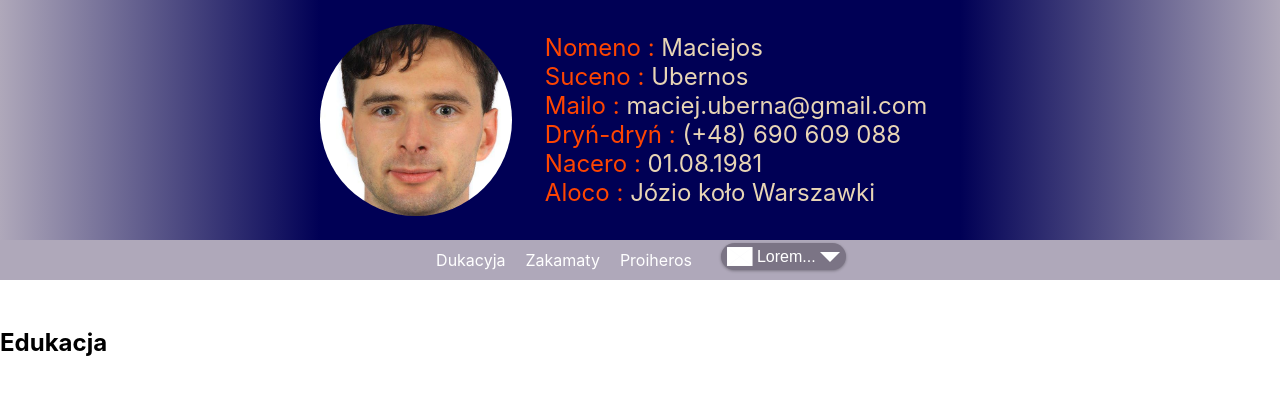
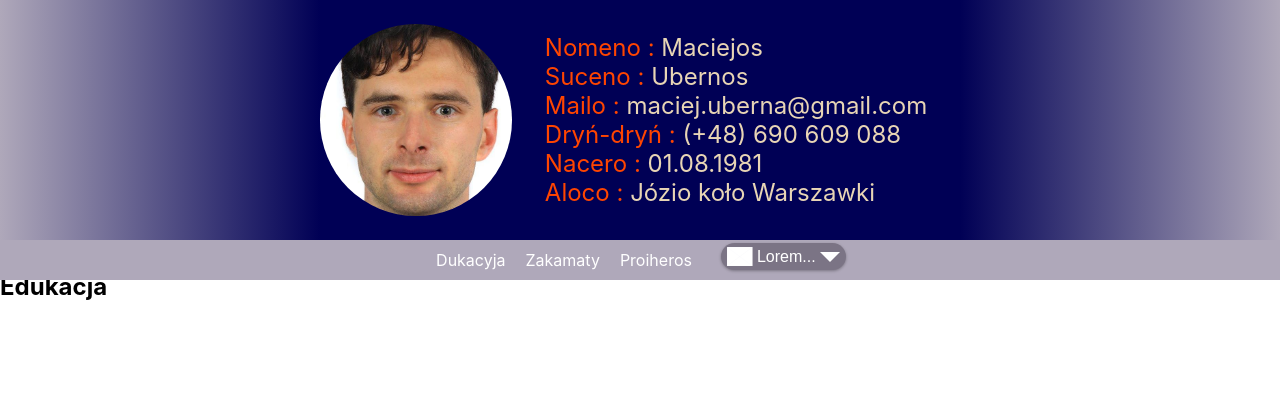
Before and after one commit to MaciejUberna/Portfolio, a React (Create React App) app in the folder portfolio/: page / in a window 1280 px wide. Shown: the top 394 px of the page. Built offline with nearby package versions, Linux system fonts and the light colour scheme.

Commit message:
Tollbar and layout changes that make toolbar stay always on top.

```diff
--- a/portfolio/src/coponents-stateLess/Navigation/Toolbar/Toolbar.module.scss
+++ b/portfolio/src/coponents-stateLess/Navigation/Toolbar/Toolbar.module.scss
@@ -2,7 +2,7 @@
 //@import '../../../sass/base/base.scss';
 
 .GeneralInfo {
-    position: relative;
+    position: fixed;
     top: 0;
     left: 0;
     height:30vh;
@@ -67,7 +67,8 @@
 .Toolbar {
     height: 40px;
     width: 100vw;
-    position: relative;
+    top: 30vh;
+    position: fixed;
     background-color: $color-secondary-light;
     display: flex;
     justify-content: center;
--- a/portfolio/src/hoc/Layout/Layout.module.css
+++ b/portfolio/src/hoc/Layout/Layout.module.css
@@ -1,3 +1,3 @@
 .Content {
-    margin-top: 3rem;
+    margin-top: 34vh;
 }
```
